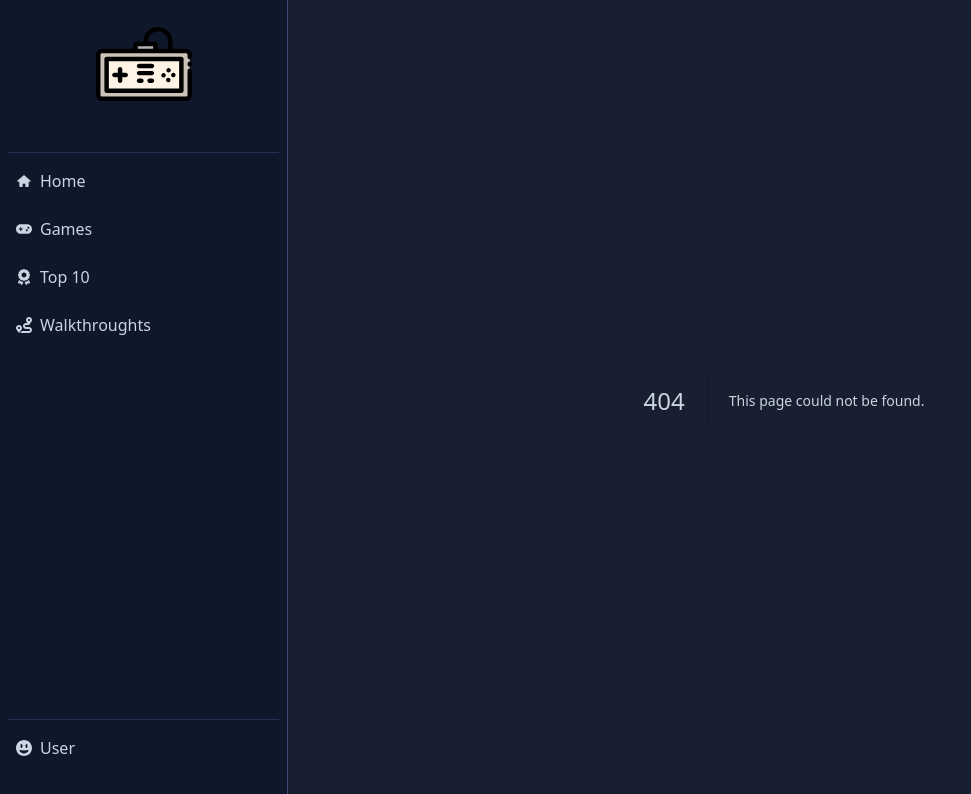
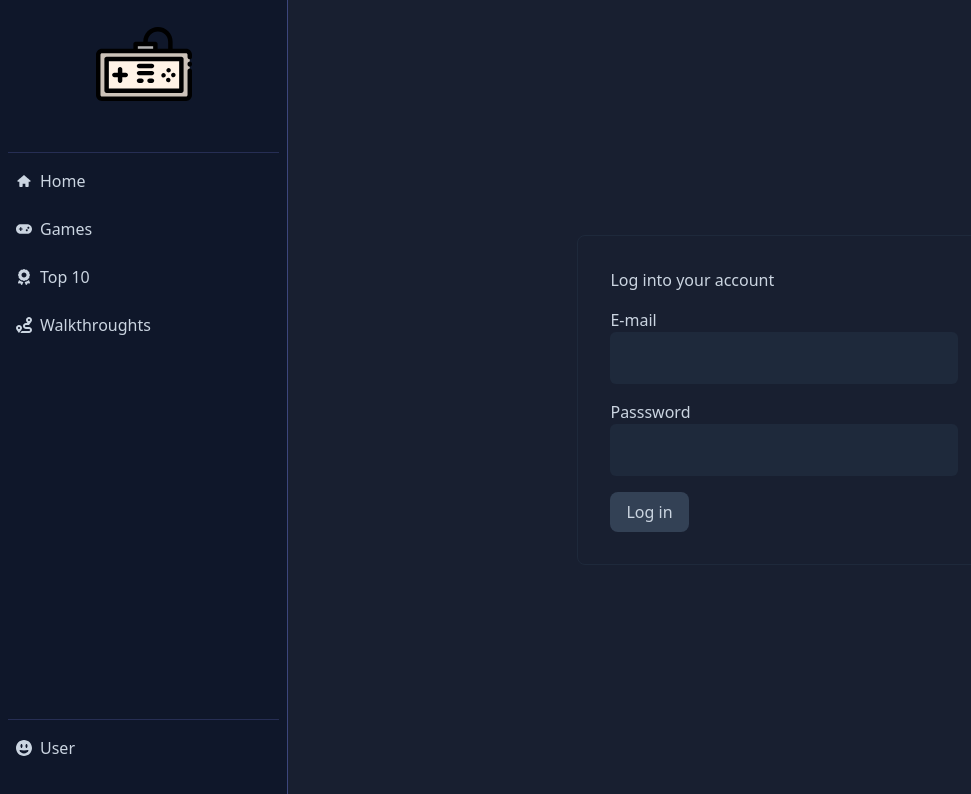
Before and after one commit to jvictorrm/next-broga, a Next.js app: page /auth/sign-in in a window 1280 px wide. Before the commit this address had no page. Shown: the top 794 px of the page, without its empty margins (0-971 px from the left). Built offline with nearby package versions, Linux system fonts and the light colour scheme.

Commit message:
create signin form

```diff
--- /dev/null
+++ b/src/app/auth/sign-in/SignInForm.tsx
@@ -0,0 +1,39 @@
+"use client";
+
+import SubmitButton from "@/components/Forms/SubmitButton";
+import TextInput from "@/components/Forms/TextInput";
+import { useFormState } from "react-dom";
+import { handleSignInForm, SignInState } from "./actions";
+
+const initialState: SignInState = {
+  isValid: undefined,
+  errors: {
+    email: undefined,
+    password: undefined,
+  },
+};
+
+const SignInForm = () => {
+  const [state, formAction] = useFormState(handleSignInForm, initialState);
+
+  return (
+    <form action={formAction}>
+      <TextInput
+        name="email"
+        label="E-mail"
+        inputMode="email"
+        error={state.errors.email}
+      />
+      <TextInput
+        name="password"
+        label="Passsword"
+        type="password"
+        error={state.errors.password}
+      />
+
+      <SubmitButton>Log in</SubmitButton>
+    </form>
+  );
+};
+
+export default SignInForm;
--- /dev/null
+++ b/src/app/auth/sign-in/actions.ts
@@ -0,0 +1,46 @@
+"use server";
+
+import { getZodErrors } from "@/helpers/zod";
+import { z } from "zod";
+
+export type SignInError = {
+  email?: string | undefined;
+  password?: string | undefined;
+};
+
+export type SignInState = {
+  isValid?: boolean;
+  errors: SignInError;
+};
+
+const validateSignInForm = (formData: FormData) => {
+  const userSchema = z.object({
+    email: z.string().email(),
+    password: z.string(),
+  });
+
+  try {
+    userSchema.parse(Object.fromEntries(formData));
+    return { isValid: true, errors: {} };
+  } catch (error: unknown) {
+    const zodErrors = getZodErrors(error);
+    return { isValid: false, errors: zodErrors || {} };
+  }
+};
+
+export const handleSignInForm = async (prevState: any, formData: FormData) => {
+  const validation = validateSignInForm(formData);
+
+  if (!validation.isValid) {
+    return { ...prevState, ...validation };
+  }
+
+  const data = {
+    email: formData.get("email") as string,
+    password: formData.get("password") as string,
+  };
+
+  // await UsersService.signIn(data);
+
+  return { isValid: true, errors: {} };
+};
--- /dev/null
+++ b/src/app/auth/sign-in/page.tsx
@@ -0,0 +1,16 @@
+import SignInForm from "./SignInForm";
+
+const SignInPage = () => {
+  return (
+    <div className="container mx-auto">
+      <div className="flex-center w-full h-full min-h-screen">
+        <div className="max-w-[600px] mx-auto border border-slate-800 rounded-lg p-8">
+          <h1>Log into your account</h1>
+          <SignInForm />
+        </div>
+      </div>
+    </div>
+  );
+};
+
+export default SignInPage;
--- a/src/app/auth/sign-up/actions.ts
+++ b/src/app/auth/sign-up/actions.ts
@@ -1,6 +1,8 @@
 "use server";
 
+import { getZodErrors } from "@/helpers/zod";
 import UsersService from "@/services/Users";
+import { redirect } from "next/navigation";
 import { z } from "zod";
 
 export type SignUpError = {
@@ -13,19 +15,6 @@ export type SignUpError = {
 export type SignUpState = {
   isValid?: boolean;
   errors: SignUpError;
-};
-
-const getZodErrors = (error: unknown) => {
-  const isZodError = error instanceof z.ZodError;
-  if (!isZodError) return null;
-
-  const { fieldErrors } = error.flatten();
-  const errors = Object.keys(fieldErrors).reduce((acc, key) => {
-    const message = fieldErrors[key]?.at(0);
-    return { ...acc, [key]: message };
-  }, {} as SignUpError);
-
-  return errors;
 };
 
 const validateSignUpForm = (formData: FormData) => {
@@ -64,6 +53,5 @@ export const handleSignUpForm = async (prevState: any, formData: FormData) => {
   };
 
   await UsersService.signUp(data);
-
-  return { isValid: true, errors: {} };
+  redirect("/");
 };
--- /dev/null
+++ b/src/helpers/zod.ts
@@ -0,0 +1,14 @@
+import { ZodError } from "zod";
+
+export const getZodErrors = (error: unknown) => {
+  const isZodError = error instanceof ZodError;
+  if (!isZodError) return null;
+
+  const { fieldErrors } = error.flatten();
+  const errors = Object.keys(fieldErrors).reduce((acc, key) => {
+    const message = fieldErrors[key]?.at(0);
+    return { ...acc, [key]: message };
+  }, {});
+
+  return errors;
+};
```
